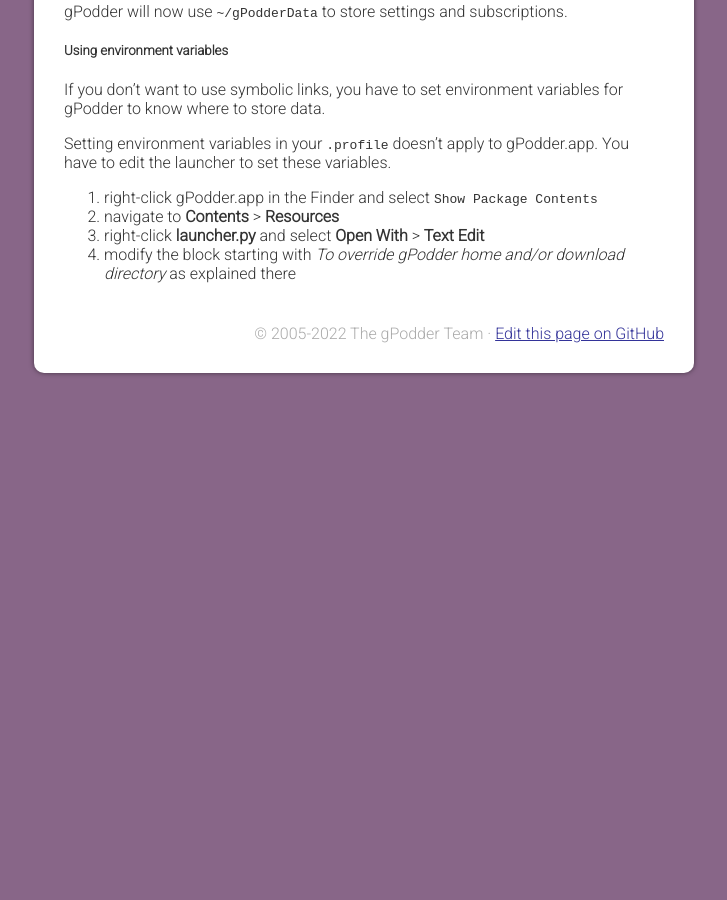
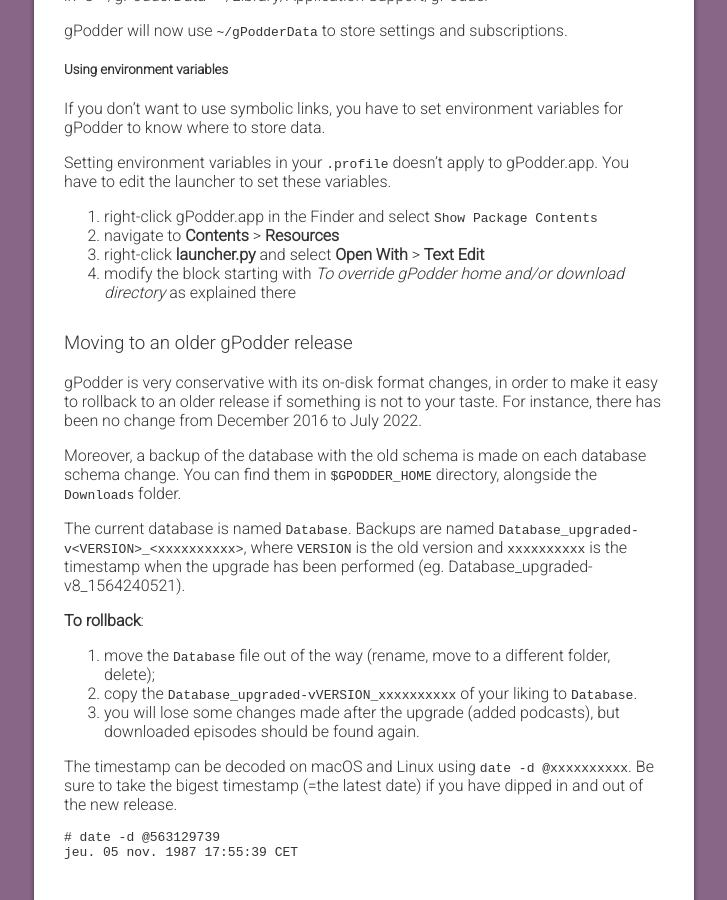
Before and after one commit to gpodder/gpodder.github.io, a Jekyll site: the page built from docs/user-manual.md, in a window 1280 px wide and 900 px high, scrolled down 13139 px. Shown: the whole window, without its empty margins (276-1003 px from the left). Built offline with Jekyll 4.4.1, drawn with Linux system fonts in a browser that asks for light colours; our own code applies the rules of GitHub Pages for plain Markdown files; before the commit the page ends 13520 px from its top, so only the background shows below that; some of the changed text lies outside the part shown.

Commit message:
add a section on how to rollback the database

`````diff
--- a/docs/user-manual.md
+++ b/docs/user-manual.md
@@ -439,3 +439,30 @@
  2. navigate to **Contents** > **Resources**
  3. right-click **launcher.py** and select **Open With** > **Text Edit**
  4. modify the block starting with *To override gPodder home and/or download directory* as explained there
+
+
+### Moving to an older gPodder release
+
+gPodder is very conservative with its on-disk format changes, in order to make it easy to rollback to an older release if
+something is not to your taste. For instance, there has been no change from December 2016 to July 2022.
+
+Moreover, a backup of the database with the old schema is made on each database schema change.
+You can find them in `$GPODDER_HOME` directory, alongside the `Downloads` folder.
+
+The current database is named `Database`. Backups are named `Database_upgraded-v<VERSION>_<xxxxxxxxxx>`,
+where `VERSION` is the old version and `xxxxxxxxxx` is the timestamp when the upgrade has been performed
+ (eg. Database_upgraded-v8_1564240521).
+
+**To rollback**:
+
+ 1. move the `Database` file out of the way (rename, move to a different folder, delete);
+ 2. copy the `Database_upgraded-vVERSION_xxxxxxxxxx` of your liking to `Database`.
+ 3. you will lose some changes made after the upgrade (added podcasts), but downloaded episodes should be found again.
+
+The timestamp can be decoded on macOS and Linux using `date -d @xxxxxxxxxx`. Be sure to take the bigest
+timestamp (=the latest date) if you have dipped in and out of the new release.
+
+````
+# date -d @563129739
+jeu. 05 nov. 1987 17:55:39 CET
+````
`````
